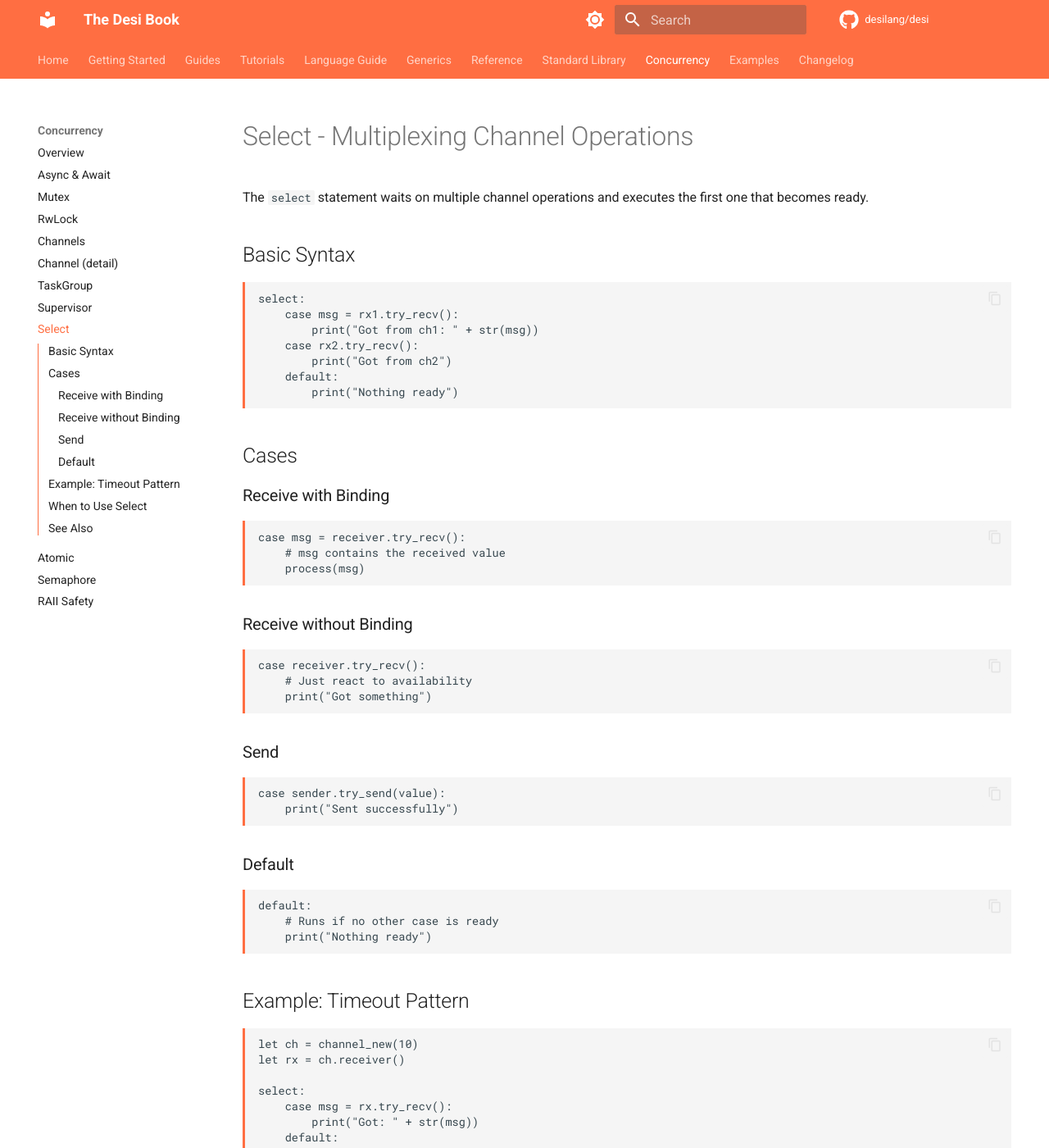
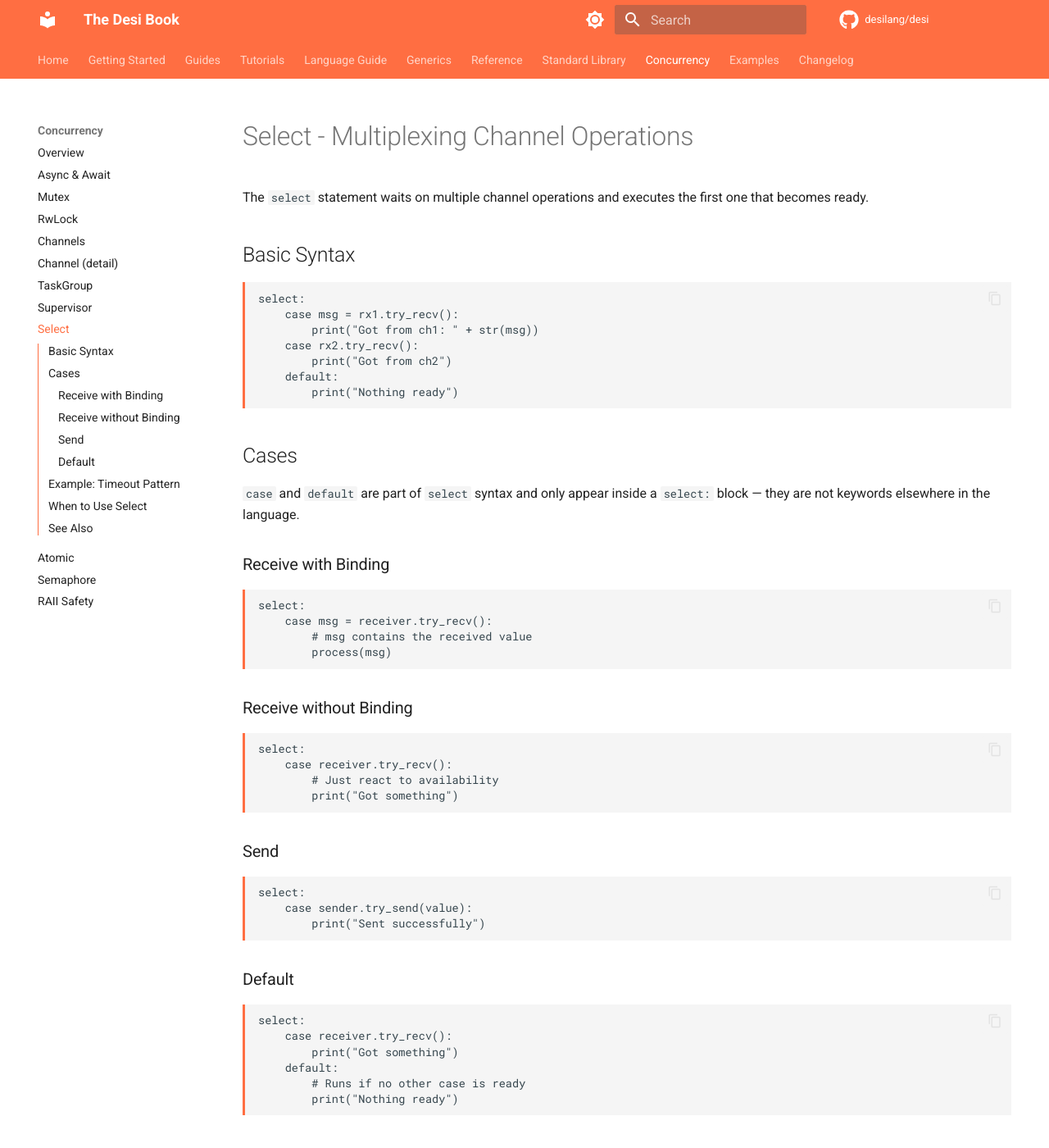
Before and after one commit to desilang/desi, an MkDocs documentation site: the page built from book/docs/concurrency/select.md, in a window 1280 px wide and 1400 px high. Shown: the whole window at 82% size. Built offline with MkDocs 1.6.1 and Material for MkDocs 9.7.7, drawn with Linux system fonts in a browser that asks for light colours; comment, search, counter and statistics services are not loaded; the version menu is left out.

Commit message:
docs: fix lambda syntax, and show select cases in context
error-handling.md wrote its callbacks as `fn(val: int) -> int: val * 2`.
There is no `fn` in Desi — a lambda is `lambda<Ret> params: body`, as
examples/165 shows. Five occurrences, none of which parse, on the page
teaching Option and Result.

select.md documented each case form on its own:

    case msg = receiver.try_recv():
        process(msg)

`case` is real, but only inside a `select:` block — it is not a keyword
elsewhere, so those blocks parse nowhere. Each is shown inside a select
now, which is both correct and closer to how it is written.

That also corrects the note added to keywords.md earlier today, which said
flatly there is no `case`. True of `match`, misleading about `select`; it
now says where `case` and `default` do appear.

Book-wide parse failures in fragments: 79 down to 74.

````diff
--- a/book/docs/concurrency/select.md
+++ b/book/docs/concurrency/select.md
@@ -16,31 +16,40 @@ select:
 
 ## Cases
 
+`case` and `default` are part of `select` syntax and only appear inside a
+`select:` block — they are not keywords elsewhere in the language.
+
 ### Receive with Binding
 ```desi
-case msg = receiver.try_recv():
-    # msg contains the received value
-    process(msg)
+select:
+    case msg = receiver.try_recv():
+        # msg contains the received value
+        process(msg)
 ```
 
 ### Receive without Binding
 ```desi
-case receiver.try_recv():
-    # Just react to availability
-    print("Got something")
+select:
+    case receiver.try_recv():
+        # Just react to availability
+        print("Got something")
 ```
 
 ### Send
 ```desi
-case sender.try_send(value):
-    print("Sent successfully")
+select:
+    case sender.try_send(value):
+        print("Sent successfully")
 ```
 
 ### Default
 ```desi
-default:
-    # Runs if no other case is ready
-    print("Nothing ready")
+select:
+    case receiver.try_recv():
+        print("Got something")
+    default:
+        # Runs if no other case is ready
+        print("Nothing ready")
 ```
 
 ## Example: Timeout Pattern
````
Also changed, not shown: book/docs/language/error-handling.md (+5 -5 lines), book/docs/reference/keywords.md (+4 -2 lines).
